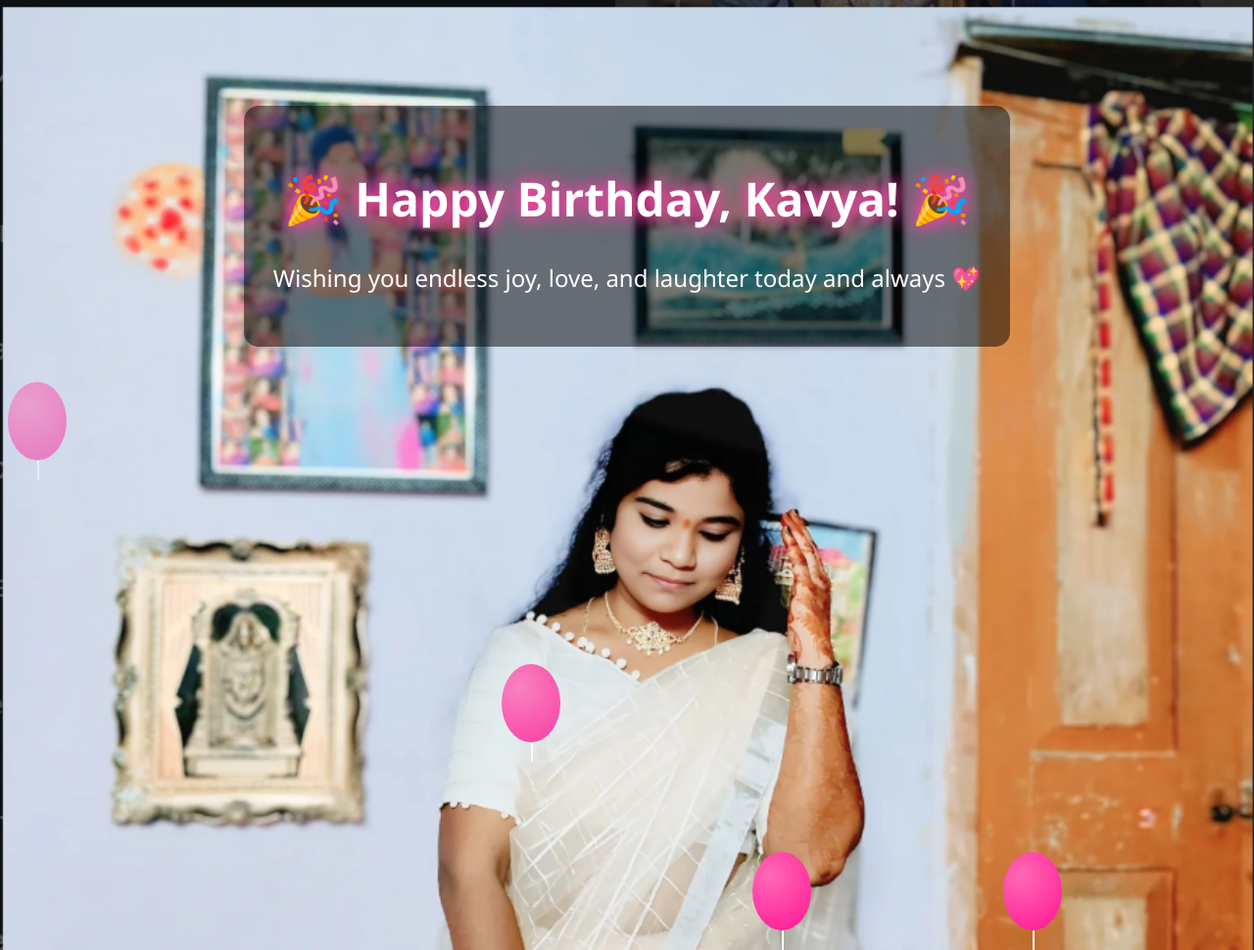
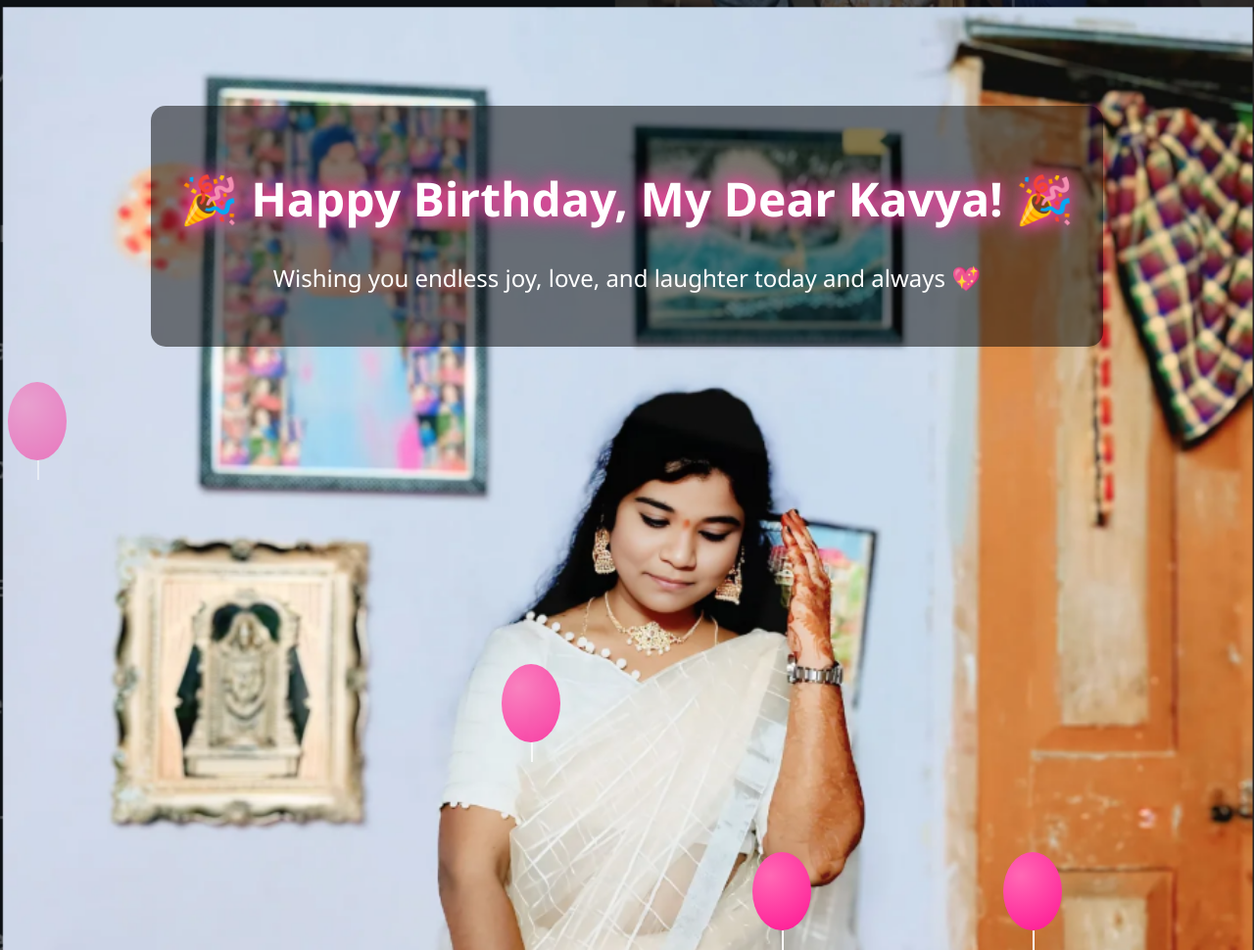
Before and after one commit to white-love007/Kavya, a plain HTML site: page index.html in a window 1280 px wide. Shown: the whole page at 98% size. Drawn offline with Linux system fonts and the light colour scheme.

Commit message:
Modify birthday message in index.html
Updated birthday message to include 'My Dear' in the heading.

```diff
--- a/index.html
+++ b/index.html
@@ -80,7 +80,7 @@
 </head>
 <body>
   <div class="card">
-    <h1>🎉 Happy Birthday, Kavya! 🎉</h1>
+    <h1>🎉 Happy Birthday, My Dear Kavya! 🎉</h1>
     <p>Wishing you endless joy, love, and laughter today and always 💖</p>
   </div>
 
```
